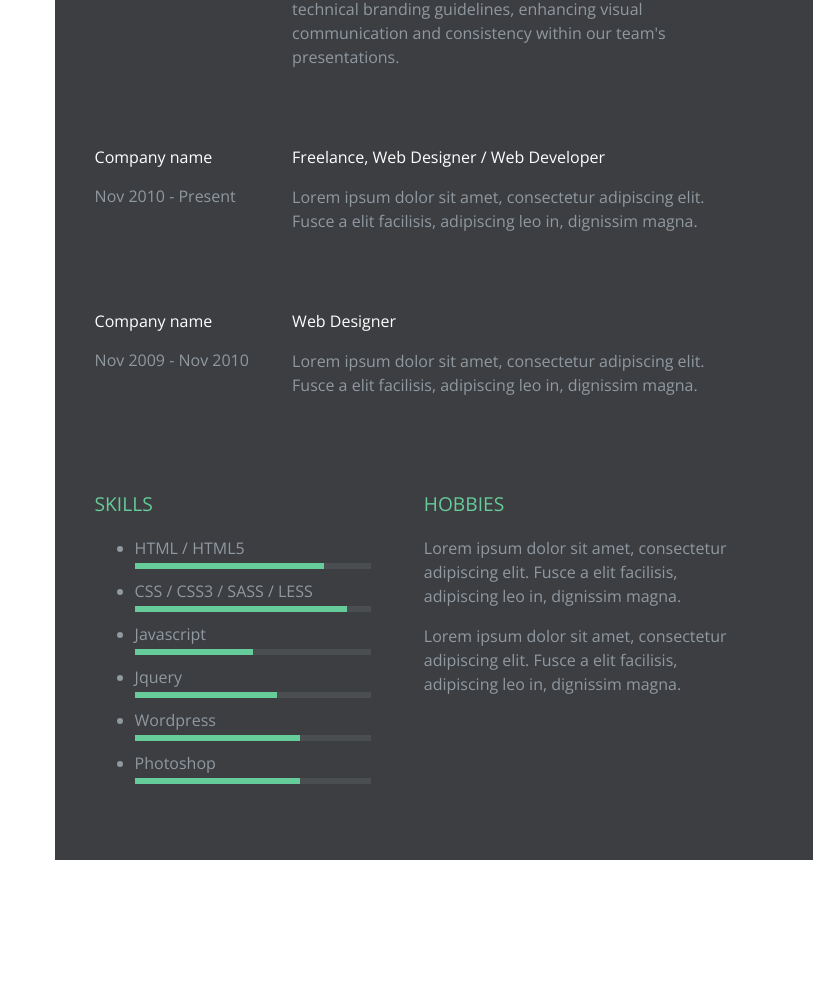
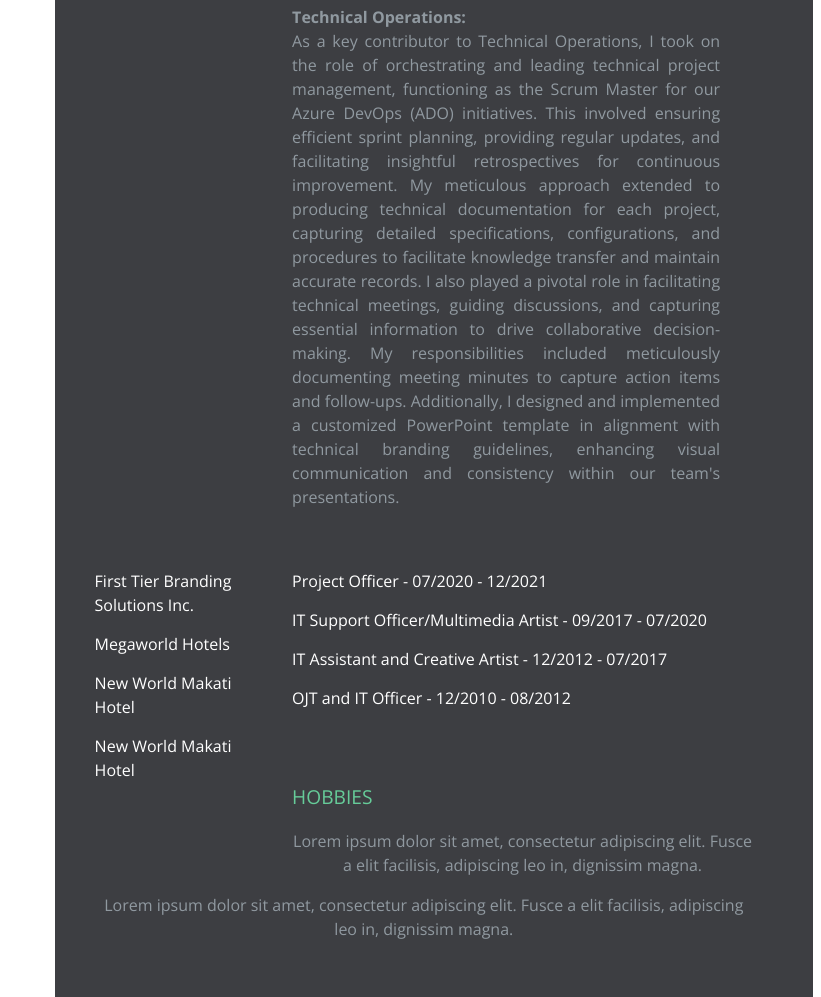
Before and after one commit to timzacarias/myresume, a plain HTML site: page index.html in a window 1280 px wide. Shown: the part 1125-2122 px from the top of the page, without its empty margins (459-1280 px from the left). Before the commit the page ends 1985 px from the top, so only its background shows below. Drawn offline with nearby package versions, Linux system fonts and the light colour scheme; files whose address does not match are found by name.

Commit message:
updated contents and fix css

```diff
--- a/assets/css/style.css
+++ b/assets/css/style.css
@@ -169,7 +169,7 @@
 	 font-weight: 300;
 }
  .profile .contact-presentation {
-	 text-align: left;
+	 text-align: justify;
 	 font-weight: 300;
 	 margin-top: 100px;
 	 margin-bottom: 100px;
@@ -234,7 +234,7 @@
  .experience .job-wrapper {
 	 width: 70%;
 	 float: left;
-	 text-align: left;
+	 text-align: justify;
 	 padding-right: 5%;
 	 margin-bottom: 60px;
 }
@@ -243,6 +243,11 @@
 		 width: 100%;
 		 margin-bottom: 40px;
 	}
+.company-description {
+	text-align: left;
+
+}
+
 }
  .experience .experience-title {
 	 color: white;
@@ -260,22 +265,7 @@
 	 .section-padding {
 		 padding: 40px 10% 20px 5%;
 	}
-}
- .section-wrapper {
-	 width: 50%;
-	 float: left;
-	 text-align: left;
-	 color: #9099a0;
-	 font-weight: 300;
-	 margin-bottom: 20px;
-}
- @media (max-width: 450px) {
-	 .section-wrapper {
-		 width: 100%;
-	}
-}
- .section-wrapper:nth-child(3) {
-	 padding-right: 8%;
+
 }
  .section-wrapper h3.section-title {
 	 color: #6c9;
@@ -285,107 +275,3 @@
 	 margin-bottom: 20px;
 	 font-weight: 400;
 }
- .section-wrapper .skill-percentage {
-	 margin-bottom: 10px;
-	 position: relative;
-}
- .section-wrapper .skill-percentage::after {
-	 content: "";
-	 width: 100%;
-	 height: 6px;
-	 background: #4a4e51;
-	 display: block;
-	 margin-top: 3px;
-}
- .section-wrapper .skill-percentage::before {
-	 content: "";
-	 height: 6px;
-	 background: #6c9;
-	 position: absolute;
-	 margin-top: 3px;
-	 bottom: 0;
-}
- .section-wrapper .skill-percentage:nth-child(1)::before {
-	 width: 80%;
-	 animation: skill_1 0.6s ease;
-}
- .section-wrapper .skill-percentage:nth-child(2)::before {
-	 width: 90%;
-	 animation: skill_2 0.6s ease;
-}
- .section-wrapper .skill-percentage:nth-child(3)::before {
-	 width: 50%;
-	 animation: skill_3 0.6s ease;
-}
- .section-wrapper .skill-percentage:nth-child(4)::before {
-	 width: 60%;
-	 animation: skill_4 0.6s ease;
-}
- .section-wrapper .skill-percentage:nth-child(5)::before {
-	 width: 70%;
-	 animation: skill_5 0.6s ease;
-}
- .section-wrapper .skill-percentage:nth-child(6)::before {
-	 width: 70%;
-	 animation: skill_6 0.6s ease;
-}
- .section-wrapper .skill-percentage:nth-child(7)::before {
-	 width: 70%;
-	 animation: skill_6 0.6s ease;
-}
- @keyframes skill_1 {
-	 from {
-		 width: 0%;
-	}
-	 to {
-		 width: 80%;
-	}
-}
- @keyframes skill_2 {
-	 from {
-		 width: 0%;
-	}
-	 to {
-		 width: 90%;
-	}
-}
- @keyframes skill_3 {
-	 from {
-		 width: 0%;
-	}
-	 to {
-		 width: 50%;
-	}
-}
- @keyframes skill_4 {
-	 from {
-		 width: 0%;
-	}
-	 to {
-		 width: 60%;
-	}
-}
- @keyframes skill_5 {
-	 from {
-		 width: 0%;
-	}
-	 to {
-		 width: 70%;
-	}
-}
- @keyframes skill_6 {
-	 from {
-		 width: 0%;
-	}
-	 to {
-		 width: 70%;
-	}
-}
- @keyframes skill_7 {
-	 from {
-		 width: 0%;
-	}
-	 to {
-		 width: 70%;
-	}
-}
--- a/index.html
+++ b/index.html
@@ -15,7 +15,7 @@
       <feColorMatrix in="blur" mode="matrix" values="1 0 0 0 0  0 1 0 0 0  0 0 1 0 0  0 0 0 21 -9" result="cm" />
     </filter>
   </defs>
-
+  <!-- EDIT  -->
 
 <g filter="url(#goo)" >
 
@@ -38,8 +38,8 @@
       </div>
          <div class="clearfix"></div>
  </div>
-      <div class="name-wrapper"> <center>
-        <h1>Timothy <br/>Zacarias</h1><!-- YOUR NAME AND LAST NAME  --> </center>
+      <div class="name-wrapper">
+        <h1>Timothy <br/>Zacarias</h1><!-- YOUR NAME AND LAST NAME  -->
       </div>
       <div class="clearfix"></div>
       <div class="contact-info clearfix">
@@ -82,52 +82,42 @@
           <div class="company-description">
             <strong>Day-to-day Operations:</strong> <br>My responsibilities encompassed conducting troubleshooting of incidents, determining underlying causes, resolving issues, and meticulously documenting solutions while implementing preventive measures. I've been actively involved in collaborating with teams to introduce new cloud-based initiatives, delivering essential training when needed. Monitoring day-to-day activities and generating metric reports tailored to client requirements, including Tomcat Apache 8 services and Grafana Monitoring, have been key aspects of my role. Coordinating monthly OS patching activities and working in close coordination with teams such as the DBA Team have ensured that all environments remain compliant with security standards and up-to-date. Moreover, I have been responsible for developing, maintaining, and resolving alerts and support tickets. I was designated to oversee the monitoring and troubleshooting of Azure Kubernetes issues.
 <br>
+            <br><strong>Projects:</strong> </br>spearheaded collaborative efforts to integrate Azure and AWS monitoring alerts into our ticketing system, enhancing alert management efficiency. I developed customized alert rules for Azure Kubernetes Service (AKS) to proactively identify and resolve potential issues and executed AKS and Kubed upgrades for optimized system performance. Implementing an automated GxP server package deployment process streamlined compliance checks. I used PowerShell scripting to enhance resource management and orchestrated an automated reminder system in Microsoft Teams for improved team communication. Alongside these achievements, I conducted troubleshooting, introduced cloud-based initiatives, and ensured the compliance and security of our environments, all while maintaining meticulous documentation and resolving alerts and support tickets, including the monitoring and troubleshooting of Azure Kubernetes issues.
 <br>
-            <p><br>Technical Operations: </br>As a key contributor to Technical Operations, I took on the role of orchestrating and leading technical project management, functioning as the Scrum Master for our Azure DevOps (ADO) initiatives. This involved ensuring efficient sprint planning, providing regular updates, and facilitating insightful retrospectives for continuous improvement. My meticulous approach extended to producing technical documentation for each project, capturing detailed specifications, configurations, and procedures to facilitate knowledge transfer and maintain accurate records. I also played a pivotal role in facilitating technical meetings, guiding discussions, and capturing essential information to drive collaborative decision-making. My responsibilities included meticulously documenting meeting minutes to capture action items and follow-ups. Additionally, I designed and implemented a customized PowerPoint template in alignment with technical branding guidelines, enhancing visual communication and consistency within our team's presentations.</p>
+            <br><strong>Technical Operations:</strong> </br>As a key contributor to Technical Operations, I took on the role of orchestrating and leading technical project management, functioning as the Scrum Master for our Azure DevOps (ADO) initiatives. This involved ensuring efficient sprint planning, providing regular updates, and facilitating insightful retrospectives for continuous improvement. My meticulous approach extended to producing technical documentation for each project, capturing detailed specifications, configurations, and procedures to facilitate knowledge transfer and maintain accurate records. I also played a pivotal role in facilitating technical meetings, guiding discussions, and capturing essential information to drive collaborative decision-making. My responsibilities included meticulously documenting meeting minutes to capture action items and follow-ups. Additionally, I designed and implemented a customized PowerPoint template in alignment with technical branding guidelines, enhancing visual communication and consistency within our team's presentations.
 <!-- JOB DESCRIPTION  -->
           </div>
         </div>
 
         <div class="company-wrapper clearfix">
-      		<div class="experience-title">Company name</div> <!-- NAME OF THE COMPANY YOUWORK WITH  -->
-          <div class="time">Nov 2010 - Present</div> <!-- THE TIME YOU WORK WITH THE COMPANY  -->
+      		<div class="experience-title"> First Tier Branding Solutions Inc. </div> <!-- NAME OF THE COMPANY YOUWORK WITH  -->
+          <div class="experience-title"> Megaworld Hotels </div> <!-- NAME OF THE COMPANY YOUWORK WITH  -->
+          <div class="experience-title"> New World Makati Hotel </div> <!-- NAME OF THE COMPANY YOUWORK WITH  -->
+          <div class="experience-title"> New World Makati Hotel </div> <!-- NAME OF THE COMPANY YOUWORK WITH  -->
+
+          <!-- <div class="time">Nov 2010 - Present</div> THE TIME YOU WORK WITH THE COMPANY  -->
       	</div>
 
          <div class="job-wrapper clearfix">
-        	<div class="experience-title">Freelance, Web Designer / Web Developer</div> <!-- JOB TITLE  -->
-          <div class="company-description">
-          	<p>Lorem ipsum dolor sit amet, consectetur adipiscing elit. Fusce a elit facilisis, adipiscing leo in, dignissim magna.</p>  <!-- JOB DESCRIPTION  -->
-          </div>
+        	<div class="experience-title">Project Officer - 07/2020 - 12/2021</div> <!-- JOB TITLE  -->
+          <div class="experience-title">IT Support Officer/Multimedia Artist - 09/2017 - 07/2020</div> <!-- JOB TITLE  -->
+          <div class="experience-title">IT Assistant and Creative Artist - 12/2012 - 07/2017</div> <!-- JOB TITLE  -->
+          <div class="experience-title">OJT and IT Officer - 12/2010 - 08/2012</div> <!-- JOB TITLE  -->
+
+
+          <!-- <p></div> -->
         </div>
 
-        <div class="company-wrapper clearfix">
-      		<div class="experience-title">Company name</div> <!-- NAME OF THE COMPANY YOUWORK WITH  -->
-          <div class="time">Nov 2009 - Nov 2010</div> <!-- THE TIME YOU WORK WITH THE COMPANY  -->
-      	</div>
 
-         <div class="job-wrapper clearfix">
-        	<div class="experience-title">Web Designer </div> <!-- JOB TITLE  -->
-          <div class="company-description">
-          	<p>Lorem ipsum dolor sit amet, consectetur adipiscing elit. Fusce a elit facilisis, adipiscing leo in, dignissim magna.</p>   <!-- JOB DESCRIPTION  -->
-          </div>
-        </div>
 
-      </div><!--Skill experience-->
+         <!-- <div class="job-wrapper clearfix"> -->
+        	<!-- <div class="experience-title2">IT Support Officer/Multimedia Artist</div> JOB TITLE  -->
+          <!-- <div class="company-description"> -->
+          	<!-- <p>Lorem ipsum dolor sit amet, consectetur adipiscing elit. Fusce a elit facilisis, adipiscing leo in, dignissim magna.</p>   JOB DESCRIPTION  -->
+          <!-- </div> -->
+        <!-- </div> -->
 
-      <div class="section-wrapper clearfix">
-      	<h3 class="section-title">Skills</h3>  <!-- YOUR SET OF SKILLS  -->
-        	<ul>
-        		<li class="skill-percentage">HTML / HTML5</li>
-        		<li class="skill-percentage">CSS / CSS3 / SASS / LESS</li>
-        		<li class="skill-percentage">Javascript</li>
-        		<li class="skill-percentage">Jquery</li>
-        		<li class="skill-percentage">Wordpress</li>
-        		<li class="skill-percentage">Photoshop</li>
-
-        	</ul>
-
-      </div>
-
+ <section>
       <div class="section-wrapper clearfix">
         <h3 class="section-title">Hobbies</h3>  <!-- DESCRIPTION OF YOUR HOBBIES -->
         <p>Lorem ipsum dolor sit amet, consectetur adipiscing elit. Fusce a elit facilisis, adipiscing leo in, dignissim magna.</p>
```
